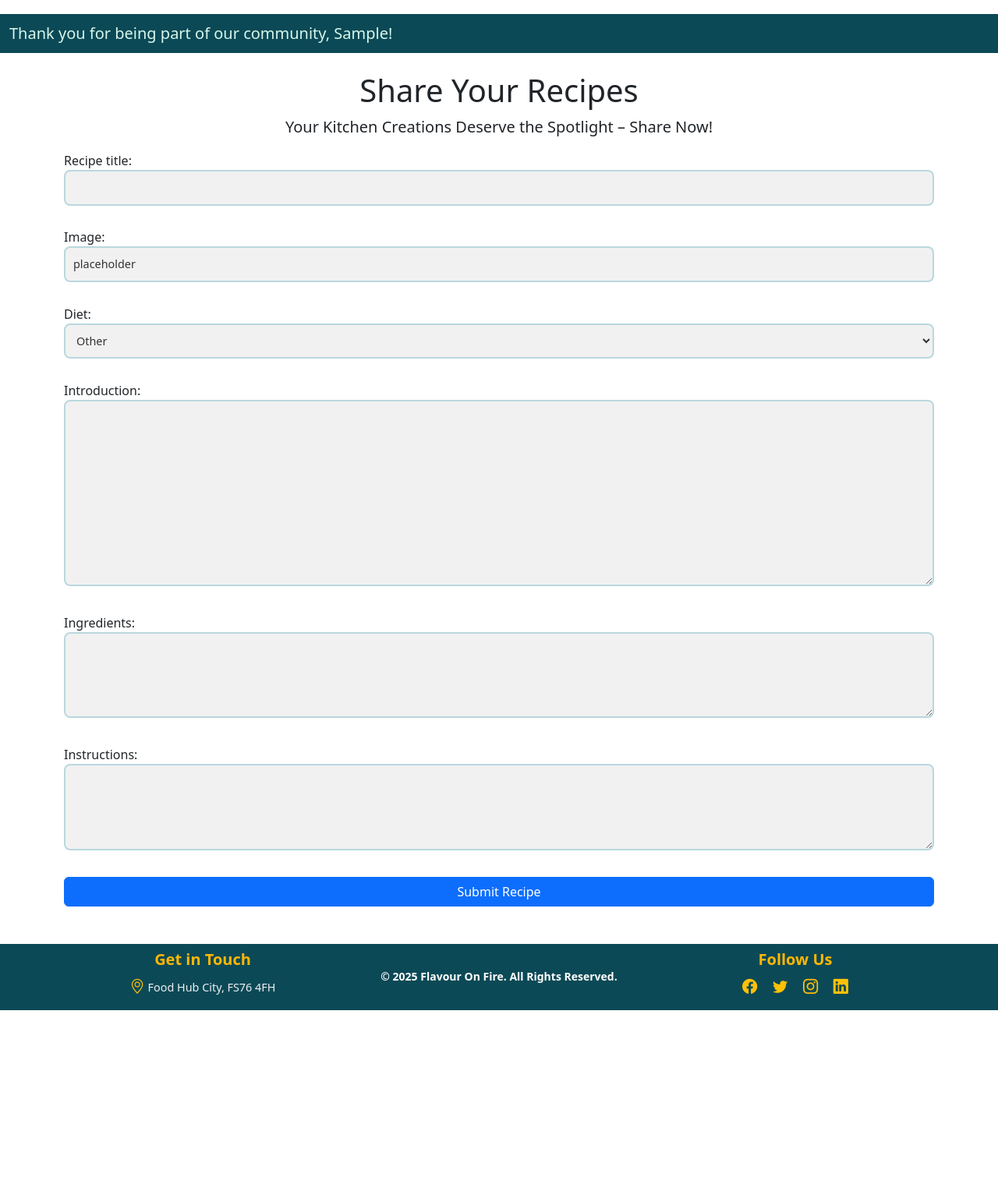
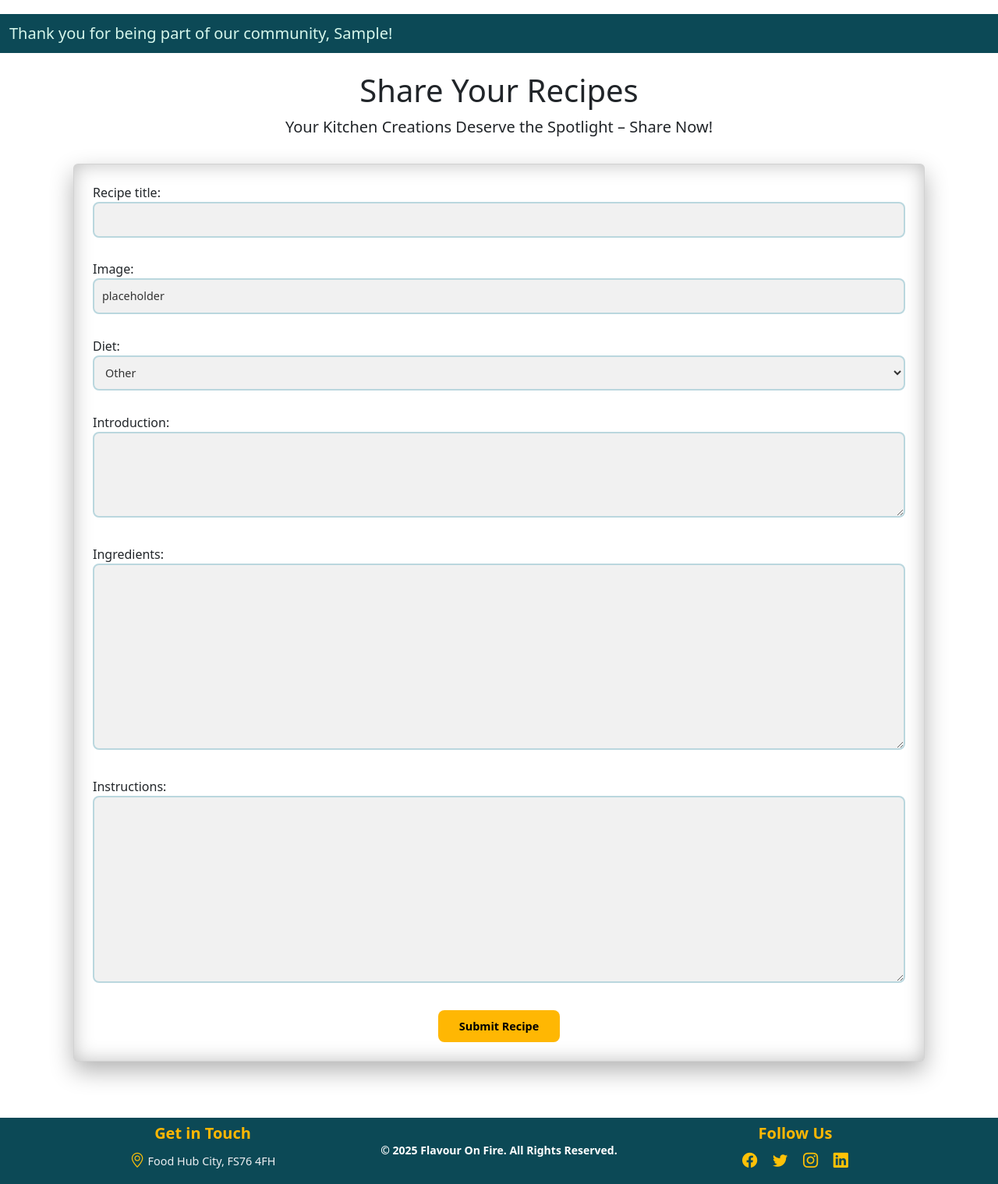
Before and after one commit to PrajaktaSarnaik/flavour-on-fire, a Django app: page /share/ in a window 1280 px wide. Shown: the part 236-1755 px from the top of the page at 78% size. Before the commit the page ends 1532 px from the top, so only its background shows below. Run offline with Django 5.2, Linux system fonts and the light colour scheme; the visitor is signed in with stand-in values (Sample User, id 1); some libraries are stand-ins or nearby versions.

Commit message:
Overall styling of the website

```diff
--- a/recipe/forms.py
+++ b/recipe/forms.py
@@ -10,11 +10,11 @@ class CommentForm(forms.ModelForm):
             'rating': forms.RadioSelect(choices=RATING_STARS),
         }
 
+
 class RecipeForm(forms.ModelForm):
     class Meta:
         model = Recipe
         fields = ['recipe_title', 'featured_image', 'diet', 'introduction', 'ingredients', 'instructions']
         widgets = {
-            'ingredients': forms.Textarea(attrs={'rows': 4}),
-            'instructions': forms.Textarea(attrs={'rows': 4}),
+            'introduction': forms.Textarea(attrs={'rows': 4}),
         }
--- a/recipe/templates/recipe/share_recipe.html
+++ b/recipe/templates/recipe/share_recipe.html
@@ -29,12 +29,27 @@
         <p class="lead">Your Kitchen Creations Deserve the <strong>Spotlight</strong> – Share Now!</p>
 
     </div>
+    <div class="container">
+        <div class="row g-0 align-items-stretch">
+            <div class="col-md-12 d-flex flex-column">
+                <div class="card mb-4 mt-3 left top flex-fill glow-card">
+                    <div class="row g-0">
+                        <div class="col-md-12 col-lg-12 d-flex align-items-start justify-content-center">
+                            <div class="card-body p-4">
     <form method="POST" enctype="multipart/form-data">
         {% csrf_token %}
         {{ form.as_p }}
-        <button type="submit" class="btn btn-primary">Submit Recipe</button>
+        <button type="submit" class="btn btn-primary btn-signup">Submit Recipe</button>
     </form>
 </div>
+</div>
+</div>
+</div>
+</div>
+</div>
+</div>
+</div>
+
 {% endblock %}
 
 {% block script %}
--- a/templates/base.html
+++ b/templates/base.html
@@ -33,7 +33,7 @@
     <nav class="navbar navbar-expand-lg">
         <div class="container">
             <div class="navbar-nav mr-auto nav-left">
-                <a class="nav-item nav-link fs-4 px-5" href="{% url 'home' %}"><strong>Recipes</strong></a>
+                <a class="nav-item nav-link fs-4 px-5" href="{% url 'home' %}#recipe_caption"><strong>Recipes</strong></a>
                 <a class="nav-item nav-link fs-4 px-5" href="{% url 'chef_special' %}"><strong>Chef's special</strong></a>
             </div>
             <a class="navbar-brand mx-auto logo-container" href="{% url 'home' %}">
```
Also changed, not shown: recipe/templates/recipe/index.html (+7 -0 lines), recipe/templates/recipe/recipe_detail.html (+7 -5 lines).
